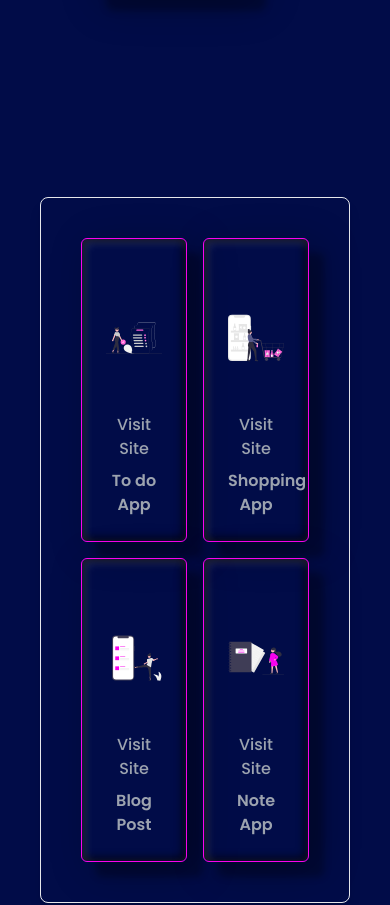
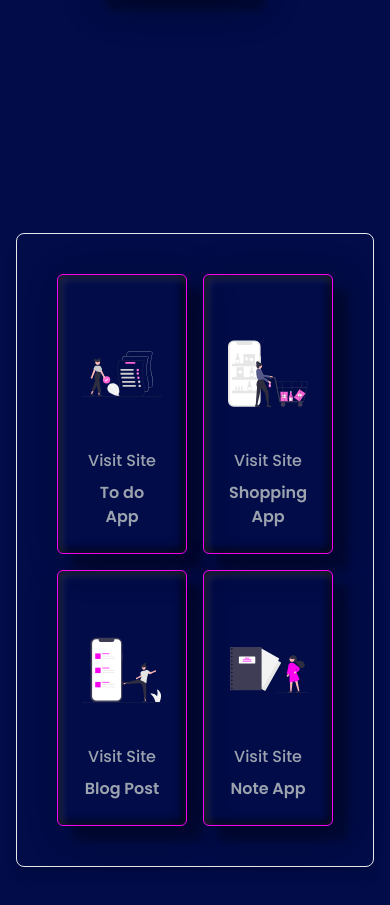
Before and after one commit to Nwakaego-Ego/Portfolio, a Next.js app: page / in a window 390 px wide. Shown: the part 2000-2905 px from the top of the page. Built offline with nearby package versions, Linux system fonts and the light colour scheme.

Commit message:
added padding to the project page

```diff
--- a/src/app/components/Projects/project.js
+++ b/src/app/components/Projects/project.js
@@ -26,7 +26,7 @@ const projects = () => {
 
   return (
     <div
-      className="flex justify-center items-center h-screen  mb-20 p-10 lg:p-1 "
+      className="flex justify-center items-center h-screen  mb-20 p-4 lg:p-1 "
       id="project"
     >
       <div className="border p-10 rounded-lg shadow-lg ">
```
